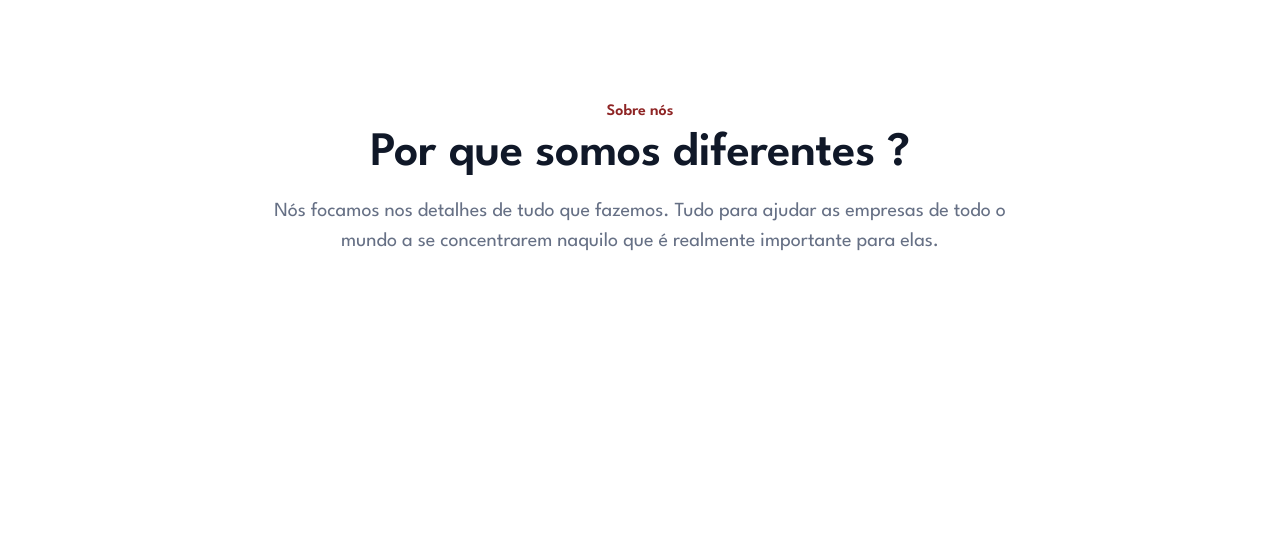
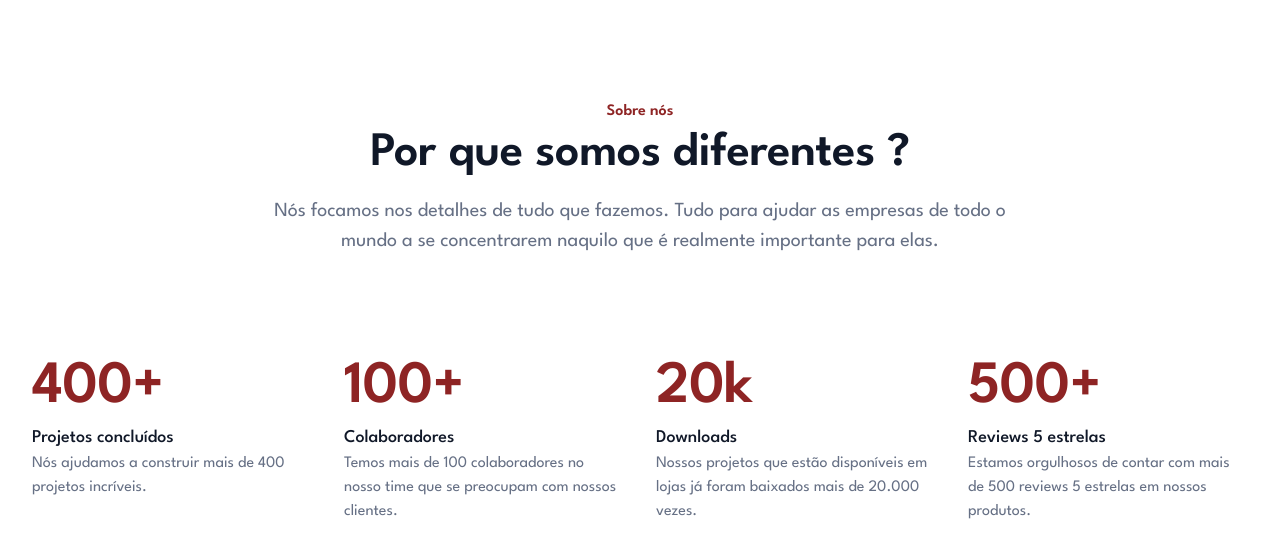
Before and after one commit to klngue/-7DaysOfCode-HTML-CSS, a plain HTML site: page index.html in a window 1280 px wide. Shown: the part 76-634 px from the top of the page. Drawn offline with Linux system fonts and the light colour scheme.

Commit message:
day 3 - section métricas

```diff
--- a/index.html
+++ b/index.html
@@ -56,10 +56,56 @@
             </div>
         </section>
 
+        <section class="metricas">
+            <div class="container_metricas">
+                <div class="content_box">
+                    <div class="title_number">
+                        <h1>400+</h1>
+                    </div>
+                    <div class="pr_metricas">
+                        <span>Projetos concluídos</span>
+                        <p>Nós ajudamos a construir mais de 400 projetos incríveis.</p>
+                    </div>
+                </div>
+
+                <div class="content_box">
+                    <div class="title_number">
+                        <h1>100+</h1>
+                    </div>
+                    <div class="pr_metricas">
+                        <span>Colaboradores</span>
+                        <p>Temos mais de 100 colaboradores no nosso time que se preocupam com nossos clientes.</p>
+                    </div>
+                </div>
+
+                <div class="content_box">
+                    <div class="title_number">
+                        <h1>20k</h1>
+                    </div>
+                    <div class="pr_metricas">
+                        <span>Downloads</span>
+                        <p>Nossos projetos que estão disponíveis em lojas já foram baixados mais de 20.000 vezes.</p>
+                    </div>
+                </div>
+
+                <div class="content_box">
+                    <div class="title_number">
+                        <h1>500+</h1>
+                    </div>
+                    <div class="pr_metricas">
+                        <span>Reviews 5 estrelas</span>
+                        <p>Estamos orgulhosos de contar com mais de 500 reviews 5 estrelas em nossos produtos.</p>
+                    </div>
+                </div>
+
+            </div>
+
+        </section>
+
     </main>
+
     <footer>
 
     </footer>
-
 </body>
 </html>
--- a/style.css
+++ b/style.css
@@ -1,3 +1,4 @@
+/* geral */
 *{
     font-family: 'League Spartan', sans-serif;
     margin: 0;
@@ -5,11 +6,13 @@
     box-sizing: border-box;
 }
 
+/* criando váriaveis para as cores que forem ser utilizadas */
 :root{
     --text-color: #667085;
     --main-color: #8E2424;
 }
 
+/* css - menu header */
 header{
     display: flex;
     flex-direction: column;
@@ -85,6 +88,8 @@ li{
     line-height: 24px;
     color: white;
 }
+
+/* section cabeçalho */
 .cabecalho{
     display: flex;
     flex-direction: column;
@@ -132,3 +137,55 @@ li{
     text-align: center;
     color: var(--text-color);
 }
+
+/* css - section - métricas */
+.metricas{
+    display: flex;
+    flex-direction: column;
+    align-items: center;
+    padding: 0px 32px;
+}
+.container_metricas{
+    display: flex;
+    flex-direction: row;
+    align-items: flex-start;
+    padding: 0px;
+    grid-gap: 32px;
+}
+.content_box{
+    display: flex;
+    flex-direction: column;
+    align-items: flex-start;
+    padding: 0px;
+}
+.title_number > h1{
+    font-style: normal;
+    font-weight: 600;
+    font-size: 60px;
+    line-height: 72px;
+    letter-spacing: -0.02rem;
+    color: var(--main-color);
+}
+.pr_metricas{
+    display: flex;
+    flex-direction: column;
+    align-items: flex-start;
+    padding: 0px;
+    width: 280px;
+    height: 84px;
+}
+.pr_metricas > span{
+    font-style: normal;
+    font-weight: 500;
+    font-size: 18px;
+    line-height: 28px;
+    color: #101828;
+}
+.pr_metricas > p{
+    font-style: normal;
+    font-weight: 400;
+    font-size: 16px;
+    line-height: 24px;
+    color:#667085;
+
+}
```
